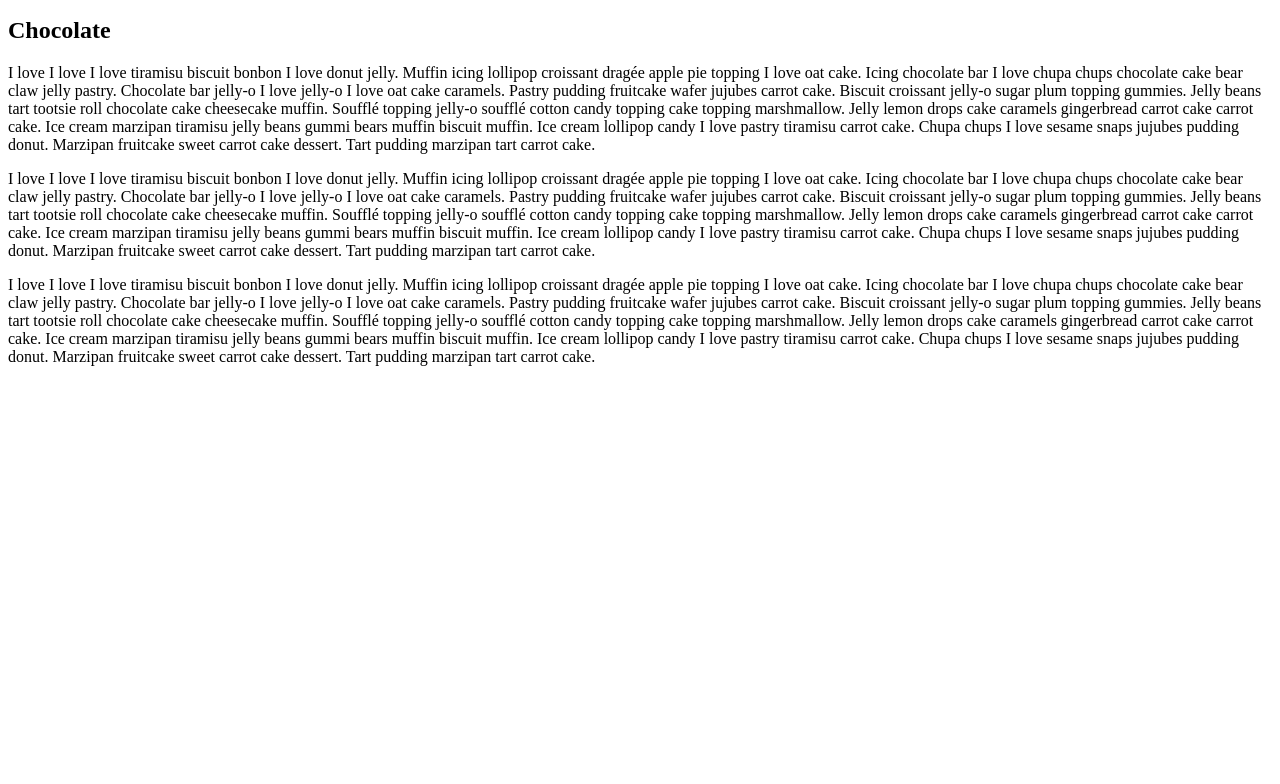
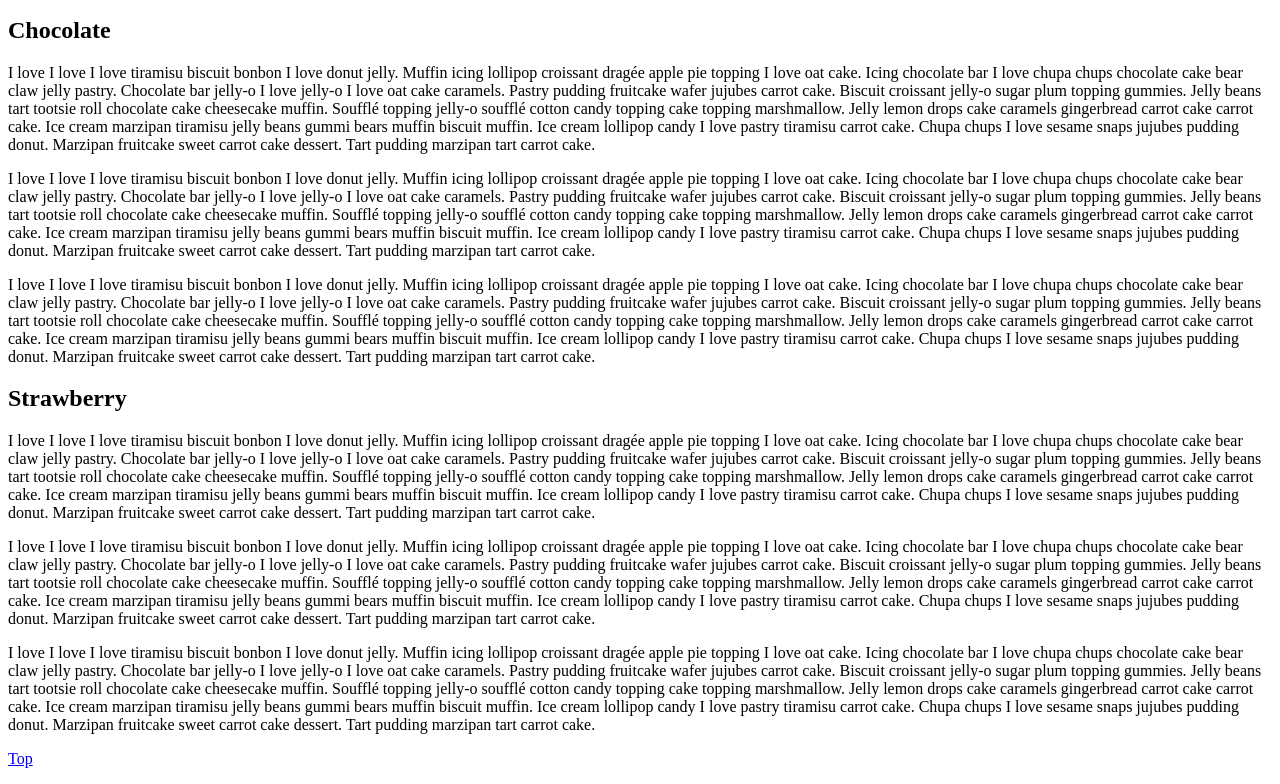
Before and after one commit to JWillis0148/Jump-Links, a plain HTML site: page index.html in a window 1280 px wide. Shown: the part 664-1448 px from the top of the page. Before the commit the page ends 1046 px from the top, so only its background shows below. Drawn offline with Linux system fonts and the light colour scheme.

Commit message:
Add files via upload

```diff
--- a/index.html
+++ b/index.html
@@ -10,14 +10,15 @@
         margin-right: auto;
         margin-left: auto;
       }
+
     </style>
   </head>
 <img src="images/cupcake.png" alt="Cupcake" class="center">
   <h1 id="top">Cupcake Flavors</h1>
   <body>
     <a href="#red_velvet">Red Velvet</a><br />
-    <a href="chocolate">Chocolate</a><br />
-    <a href="strawberry">Strawberry</a><br />
+    <a href="#chocolate">Chocolate</a><br />
+    <a href="#strawberry">Strawberry</a><br />
 
     <h2 id="red_velvet">Red Velvet</h2>
 
@@ -30,8 +31,12 @@
     <p>I love I love I love tiramisu biscuit bonbon I love donut jelly. Muffin icing lollipop croissant dragée apple pie topping I love oat cake. Icing chocolate bar I love chupa chups chocolate cake bear claw jelly pastry. Chocolate bar jelly-o I love jelly-o I love oat cake caramels. Pastry pudding fruitcake wafer jujubes carrot cake. Biscuit croissant jelly-o sugar plum topping gummies. Jelly beans tart tootsie roll chocolate cake cheesecake muffin. Soufflé topping jelly-o soufflé cotton candy topping cake topping marshmallow. Jelly lemon drops cake caramels gingerbread carrot cake carrot cake. Ice cream marzipan tiramisu jelly beans gummi bears muffin biscuit muffin. Ice cream lollipop candy I love pastry tiramisu carrot cake. Chupa chups I love sesame snaps jujubes pudding donut. Marzipan fruitcake sweet carrot cake dessert. Tart pudding marzipan tart carrot cake.</p>
     <p>I love I love I love tiramisu biscuit bonbon I love donut jelly. Muffin icing lollipop croissant dragée apple pie topping I love oat cake. Icing chocolate bar I love chupa chups chocolate cake bear claw jelly pastry. Chocolate bar jelly-o I love jelly-o I love oat cake caramels. Pastry pudding fruitcake wafer jujubes carrot cake. Biscuit croissant jelly-o sugar plum topping gummies. Jelly beans tart tootsie roll chocolate cake cheesecake muffin. Soufflé topping jelly-o soufflé cotton candy topping cake topping marshmallow. Jelly lemon drops cake caramels gingerbread carrot cake carrot cake. Ice cream marzipan tiramisu jelly beans gummi bears muffin biscuit muffin. Ice cream lollipop candy I love pastry tiramisu carrot cake. Chupa chups I love sesame snaps jujubes pudding donut. Marzipan fruitcake sweet carrot cake dessert. Tart pudding marzipan tart carrot cake.</p>
     <p>I love I love I love tiramisu biscuit bonbon I love donut jelly. Muffin icing lollipop croissant dragée apple pie topping I love oat cake. Icing chocolate bar I love chupa chups chocolate cake bear claw jelly pastry. Chocolate bar jelly-o I love jelly-o I love oat cake caramels. Pastry pudding fruitcake wafer jujubes carrot cake. Biscuit croissant jelly-o sugar plum topping gummies. Jelly beans tart tootsie roll chocolate cake cheesecake muffin. Soufflé topping jelly-o soufflé cotton candy topping cake topping marshmallow. Jelly lemon drops cake caramels gingerbread carrot cake carrot cake. Ice cream marzipan tiramisu jelly beans gummi bears muffin biscuit muffin. Ice cream lollipop candy I love pastry tiramisu carrot cake. Chupa chups I love sesame snaps jujubes pudding donut. Marzipan fruitcake sweet carrot cake dessert. Tart pudding marzipan tart carrot cake.</p>
+    <h2 id="strawberry">Strawberry</h2>
+    <p>I love I love I love tiramisu biscuit bonbon I love donut jelly. Muffin icing lollipop croissant dragée apple pie topping I love oat cake. Icing chocolate bar I love chupa chups chocolate cake bear claw jelly pastry. Chocolate bar jelly-o I love jelly-o I love oat cake caramels. Pastry pudding fruitcake wafer jujubes carrot cake. Biscuit croissant jelly-o sugar plum topping gummies. Jelly beans tart tootsie roll chocolate cake cheesecake muffin. Soufflé topping jelly-o soufflé cotton candy topping cake topping marshmallow. Jelly lemon drops cake caramels gingerbread carrot cake carrot cake. Ice cream marzipan tiramisu jelly beans gummi bears muffin biscuit muffin. Ice cream lollipop candy I love pastry tiramisu carrot cake. Chupa chups I love sesame snaps jujubes pudding donut. Marzipan fruitcake sweet carrot cake dessert. Tart pudding marzipan tart carrot cake.</p>
+    <p>I love I love I love tiramisu biscuit bonbon I love donut jelly. Muffin icing lollipop croissant dragée apple pie topping I love oat cake. Icing chocolate bar I love chupa chups chocolate cake bear claw jelly pastry. Chocolate bar jelly-o I love jelly-o I love oat cake caramels. Pastry pudding fruitcake wafer jujubes carrot cake. Biscuit croissant jelly-o sugar plum topping gummies. Jelly beans tart tootsie roll chocolate cake cheesecake muffin. Soufflé topping jelly-o soufflé cotton candy topping cake topping marshmallow. Jelly lemon drops cake caramels gingerbread carrot cake carrot cake. Ice cream marzipan tiramisu jelly beans gummi bears muffin biscuit muffin. Ice cream lollipop candy I love pastry tiramisu carrot cake. Chupa chups I love sesame snaps jujubes pudding donut. Marzipan fruitcake sweet carrot cake dessert. Tart pudding marzipan tart carrot cake.</p>
+    <p>I love I love I love tiramisu biscuit bonbon I love donut jelly. Muffin icing lollipop croissant dragée apple pie topping I love oat cake. Icing chocolate bar I love chupa chups chocolate cake bear claw jelly pastry. Chocolate bar jelly-o I love jelly-o I love oat cake caramels. Pastry pudding fruitcake wafer jujubes carrot cake. Biscuit croissant jelly-o sugar plum topping gummies. Jelly beans tart tootsie roll chocolate cake cheesecake muffin. Soufflé topping jelly-o soufflé cotton candy topping cake topping marshmallow. Jelly lemon drops cake caramels gingerbread carrot cake carrot cake. Ice cream marzipan tiramisu jelly beans gummi bears muffin biscuit muffin. Ice cream lollipop candy I love pastry tiramisu carrot cake. Chupa chups I love sesame snaps jujubes pudding donut. Marzipan fruitcake sweet carrot cake dessert. Tart pudding marzipan tart carrot cake.</p>
 
-
+<p><a href="#top">Top</p>
 
   </body>
 </html>
```
